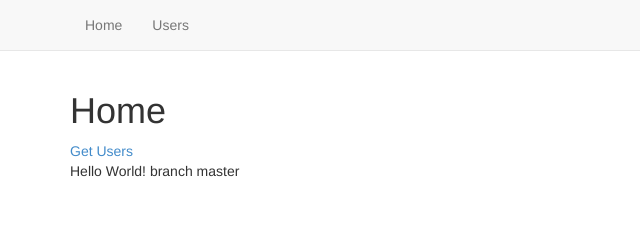
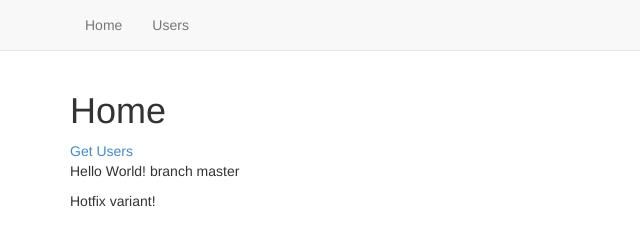
Before and after one commit to AlexPodobed/user-list, a plain HTML site: page index.html at #!/home in a window 1280 px wide. Shown: the full height of the page, 0-640 px from the left. Drawn offline with Linux system fonts and the light colour scheme.

Commit message:
fixed version of footer

```diff
--- a/templates/home.html
+++ b/templates/home.html
@@ -8,3 +8,7 @@
     Hello World!
     branch master
 </p>
+
+<footer>
+    Hotfix variant!
+</footer>
```
